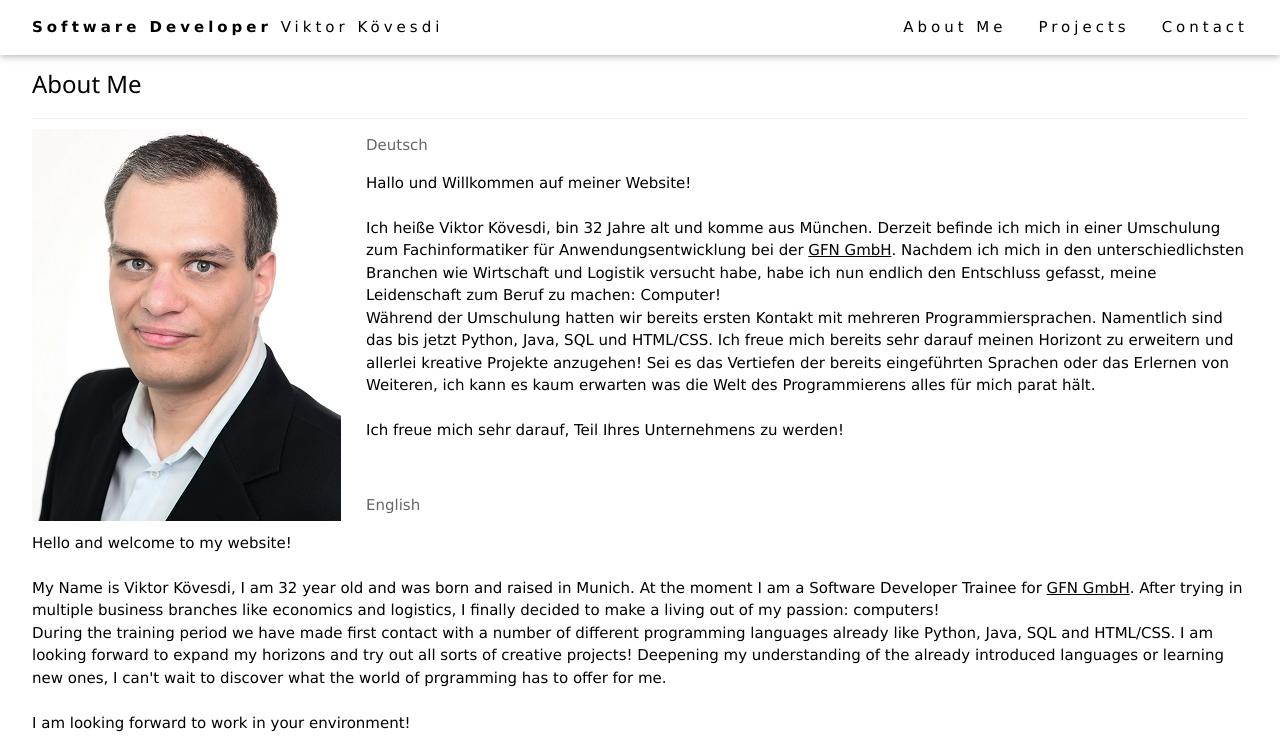
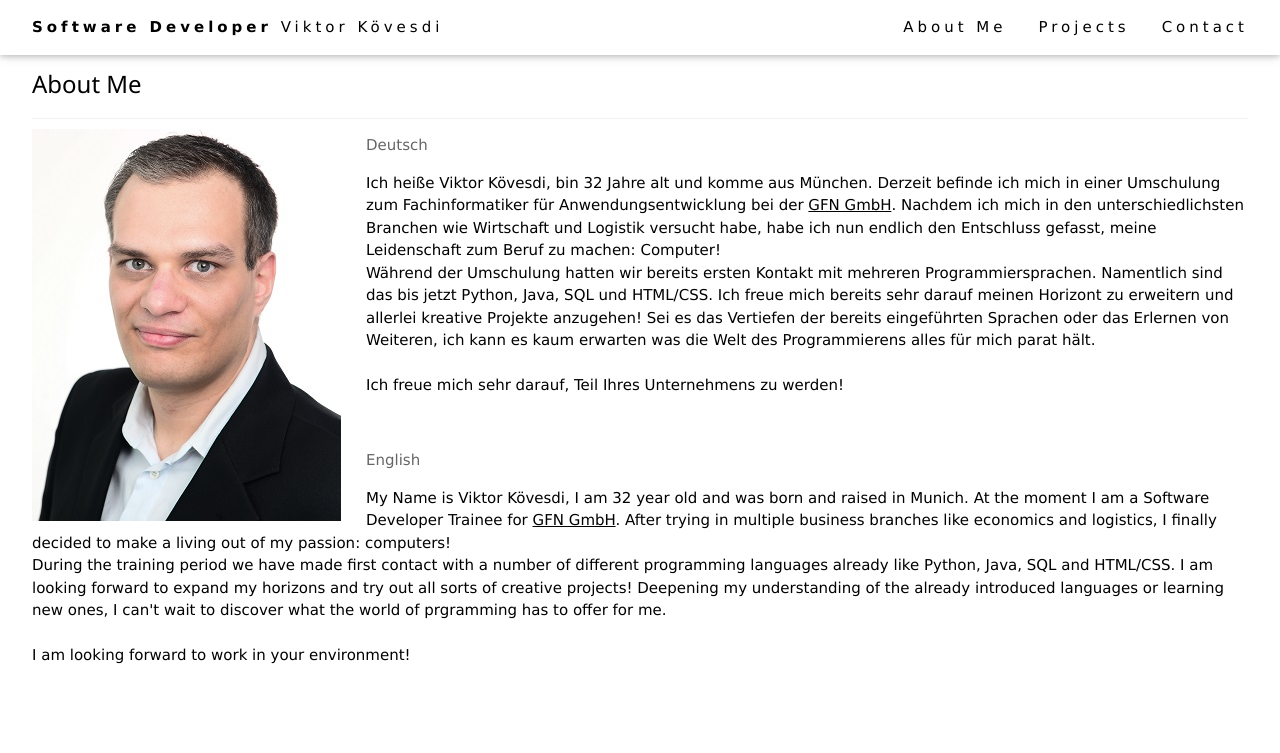
Before and after one commit to vkoevesdi/vkHomePage, a plain HTML site: page index.html in a window 1280 px wide. Shown: the top 753 px of the page. Drawn offline with Linux system fonts and the light colour scheme.

Commit message:
Update index.html

```diff
--- a/index.html
+++ b/index.html
@@ -31,8 +31,7 @@
     <h3 class="w3-border-bottom w3-border-light-grey w3-padding-16">About Me</h3>
     <img class="leftcolumn" src="pass.jpg" alt="Viktor" style="float:left; margin-right: 25px;">
     <p class="w3-opacity">Deutsch</p>
-    <p>Hallo und Willkommen auf meiner Website!<br><br>
-        Ich heiße Viktor Kövesdi, bin 32 Jahre alt und komme aus München. Derzeit befinde ich mich in einer Umschulung
+    <p> Ich heiße Viktor Kövesdi, bin 32 Jahre alt und komme aus München. Derzeit befinde ich mich in einer Umschulung
         zum Fachinformatiker für Anwendungsentwicklung bei der <a href="https://www.gfn.de/fachinformatik/anwendungsentwicklung/umschulung-gefoerdert/">GFN GmbH</a>. Nachdem ich mich in den unterschiedlichsten Branchen wie Wirtschaft
         und Logistik versucht habe, habe ich nun endlich den Entschluss gefasst, meine Leidenschaft zum Beruf zu machen: Computer!<br>
         Während der Umschulung hatten wir bereits ersten Kontakt mit mehreren Programmiersprachen. Namentlich sind das bis jetzt Python,
@@ -42,8 +41,7 @@
         Ich freue mich sehr darauf, Teil Ihres Unternehmens zu werden!
     </p><br>
     <p class="w3-opacity">English</p>
-    <p>Hello and welcome to my website!<br><br>
-        My Name is Viktor Kövesdi, I am 32 year old and was born and raised in Munich. At the moment I am a Software Developer Trainee
+    <p> My Name is Viktor Kövesdi, I am 32 year old and was born and raised in Munich. At the moment I am a Software Developer Trainee
         for <a href="https://www.gfn.de/fachinformatik/anwendungsentwicklung/umschulung-gefoerdert/">GFN GmbH</a>. After trying in multiple business branches like economics and logistics, I finally decided to make a living out of
         my passion: computers!<br>
         During the training period we have made first contact with a number of different programming languages already like Python, Java, SQL and HTML/CSS.
```
